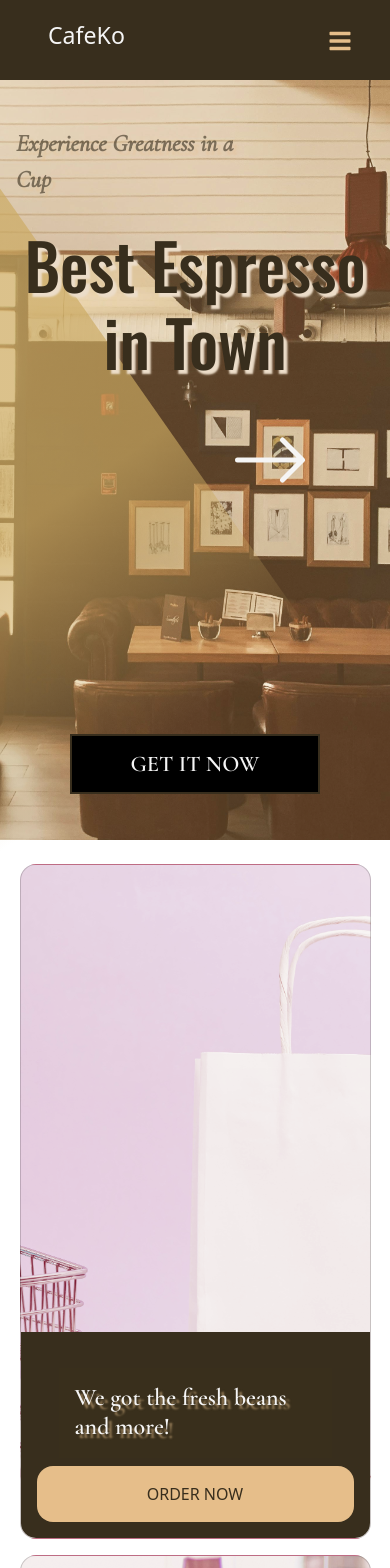
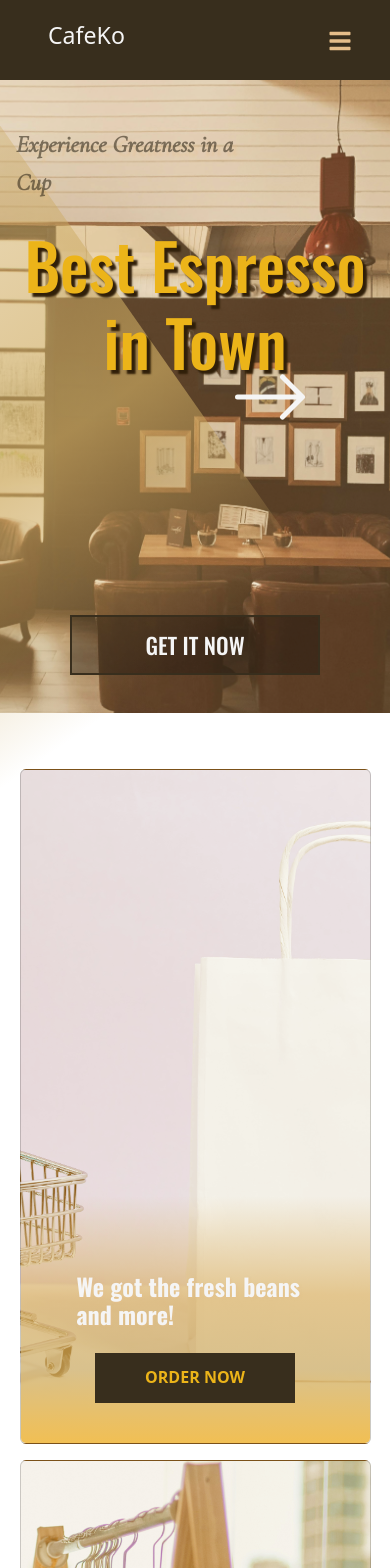
Before and after one commit to PaoloDno/cafeshopwebsite, a React (Vite) app: page / in a window 390 px wide. Shown: the top 1568 px of the page. Built offline with nearby package versions, Linux system fonts and the light colour scheme.

Commit message:
i feel datisfied with the homepage

```diff
--- a/src/App.css
+++ b/src/App.css
@@ -17,6 +17,7 @@
   box-sizing: border-box;
   margin: 0;
   padding: 0;
+  line-height: 1.6;
 }
 
 .body-container {
--- a/src/assets/Slider.css
+++ b/src/assets/Slider.css
@@ -10,6 +10,7 @@
   --manclrlgt: #804A00;
   --secondaryclr: #E6BE8A;
   --textclr: #F5F5F5;
+  --textcnt: rgb(236, 180, 25);
 }
 
 .flex-center {
@@ -30,12 +31,13 @@
   z-index: 1;
   flex-direction: row;
   flex: 1;
-  height: 90vh;
+  height: 75vh;
   width: 100vw;
   transition: backgound-image 1s ease-in-out;
   overflow: hidden;
   background-color: #e7ac5f45;
   background-blend-mode: soft-light;
+  line-height: 1.6;
 }
 .slider-wrapper {
   z-index: 1;
@@ -103,7 +105,9 @@
   font-size: 6rem;
   text-align: center;
   margin-top: 10px;
-  text-shadow: 12px 8px 3px #ecddc9e5;
+  color: var(--textcnt);
+  text-shadow:12px 8px 3px #0c0c0be5,
+  2px -2px 13px #0c0c0be5;
   padding: 1rem;
   overflow: hidden;
   font-family: "Oswald", sans-serif;
@@ -117,7 +121,7 @@
   position: absolute;
   height: 100%;
   width: 100%;
-  background: linear-gradient( hsla(41, 51%, 59%, 0.678) 70%,transparent);
+  background: linear-gradient( transparent, hsla(41, 51%, 59%, 0.678) 70%,transparent);
   transform: rotate(-45deg);
   transform-origin: -15% 95%;
 }
@@ -137,7 +141,10 @@
 }
 
 .slider-container .slider-wrapper .slider-item .slider-item-button:hover {
-  background-color: #e29a56c7;
+  background-color: var(--textcnt);
+  a {
+    color: var(--mainclr);
+  }
 }
 
 
@@ -145,20 +152,21 @@
   z-index: 3;
   display: flex;
   position: absolute;
-  bottom: 50px;
+  bottom: 220px;
   width: 250px;
   height: 60px;
-  background-color: var(--textclr);
+  background-color: var(--mainclr);
   transition: background-color 0.5s ease-in-out;
   border: 2px solid var(--mainclr);
-  color: #000;
   justify-content: center;
   align-items: center;
 }
 .slider-container .slider-wrapper  .slider-item .slider-item-button a {
   text-decoration: none;
-  color: var(--mainclr);
-  font-size: 1.5rem;
+  font-weight: 500;
+  font-family: "Oswald", sans-serif;
+  color: var(--textcnt);
+  font-size: 1.75rem;
 }
 
 
@@ -171,55 +179,70 @@
   display: grid;
   overflow: hidden;
   width: 100vw;
-  grid-template-columns: 1fr 1fr;
+  grid-template-columns: 1fr 1fr 1fr 1fr;
   margin-top: 1rem;
   place-items: center;
   justify-content: center;
   align-items: center;
   flex: 1;
+  padding: 2rem 0 0;
 }
+
 .non-slider-container .card {
   flex-direction: column;
   justify-content: space-between;
   align-items: center;
   min-height: 60vh;
   max-height: 60vh;
-  width: 45vw;
+  width: 21vw;
+  max-width: 22vw;
   overflow: hidden;
   background-blend-mode: screen;
-  border-radius: 1rem;
   margin: 0.5rem;
   flex: 1;
+  padding: 10rem 0 0;
+
+  transition: transform 0.5s ease-in-out;
 }
 
-
+.non-slider-container .card:hover {
+  transform: translateY(-1rem);
+}
 
 .non-slider-container .card .card-description {
   margin-top: auto;
-  padding: 1rem;
+  text-align: center;
+  padding: 2.5rem;
   flex-direction: column;
-  background-color: #382E1D;
+  background:
+  linear-gradient(
+  hsla(0, 0%, 0%, 0),
+  hsla(39, 64%, 56%, 0.55) 40%,
+  hsla(41, 51%, 59%, 0.678),
+  hsla(41, 85%, 63%, 0.979)
+  );
   width: 100%;
   height: 50%;
   font-weight: 400;
-  color: var(--secondaryclr);
+  line-height: 1.6;
+  color: var(--mainclr);
 }
 
 .non-slider-container .card .card-description .card-button {
-  display: block;
   padding: 1rem;
   font-size: 1rem;
-  background-color: var(--secondaryclr);
+  background-color: var(--mainclr);
   border: none;
-  border-radius: 1rem;
-  width: 100%;
+  width: 200px;
+  height: 50px;
 }
 .non-slider-container .card .card-description .card-button a {
   text-decoration: none;
-  color: var(--mainclr);
+  color: var(--textcnt);
+  font-weight: 900;
 }
 .non-slider-container .card {
-  background-color: #d31b528a;
+  background-color: #8b5206e5;
   backdrop-filter: blur(10px);
 }
 
@@ -233,8 +256,9 @@
   .slider-container .slider-wrapper  .slider-item h2{
     font-size: 4rem;
     top: 200px;
-    text-shadow: 4px 4px 2px #ecddc9;
+    text-shadow: 4px 4px 2px #301f09;
     font-weight: 500;
+    color: rgb(236, 180, 25);
   }
   .slider-container .slider-wrapper .slider-item {
     width: 100vw;
@@ -244,7 +268,9 @@
     opacity: 0.6;
   }
   .slider-container .slider-wrapper  .slider-item .slider-item-button{
-    background-color: #000;
+    background-color: #00000054;
+    bottom: 20%;
+    z-index: 5;
   }
   .slider-container .slider-wrapper  .slider-item .slider-item-button a{
     color: var(--textclr);
@@ -272,6 +298,7 @@
     z-index: 1;
     flex-direction: column;
     width: 90vw;
+    max-width: none;
     min-height: 80vh;
     overflow: hidden;
     background-size: cover;
@@ -281,18 +308,17 @@
   }
   .non-slider-container .card h2{
     display: flex;
-    background-color: hsla(39, 33%, 17%, 0.5);
     color: var(--textclr);
-    font-family: "Cormorant Garamond", serif;
+    font-family: "Oswald", serif;
     font-weight: 800;
     font-style: normal;
     font-size: 1.5rem;
-
     color: var(--textclr);
     text-align: left;
     margin-top: 20px;
-    text-shadow: 4px 4px 2px #e6be8a8a;
+    text-shadow: 1px 1px 2px #e6be8a8a;
     padding: 1rem;
     max-width: 70vw;
+
   }
 }
--- a/src/components/Slider.jsx
+++ b/src/components/Slider.jsx
@@ -105,7 +105,7 @@ function HomepageSlider() {
           >
             <div className="card-description flex-center">
               <h2>{datum.header_text}</h2>
-              <button className="card-button">
+              <button className="card-button flex-center">
                 <Link to={datum.link}>{datum.button_text}</Link>
               </button>
             </div>
```
